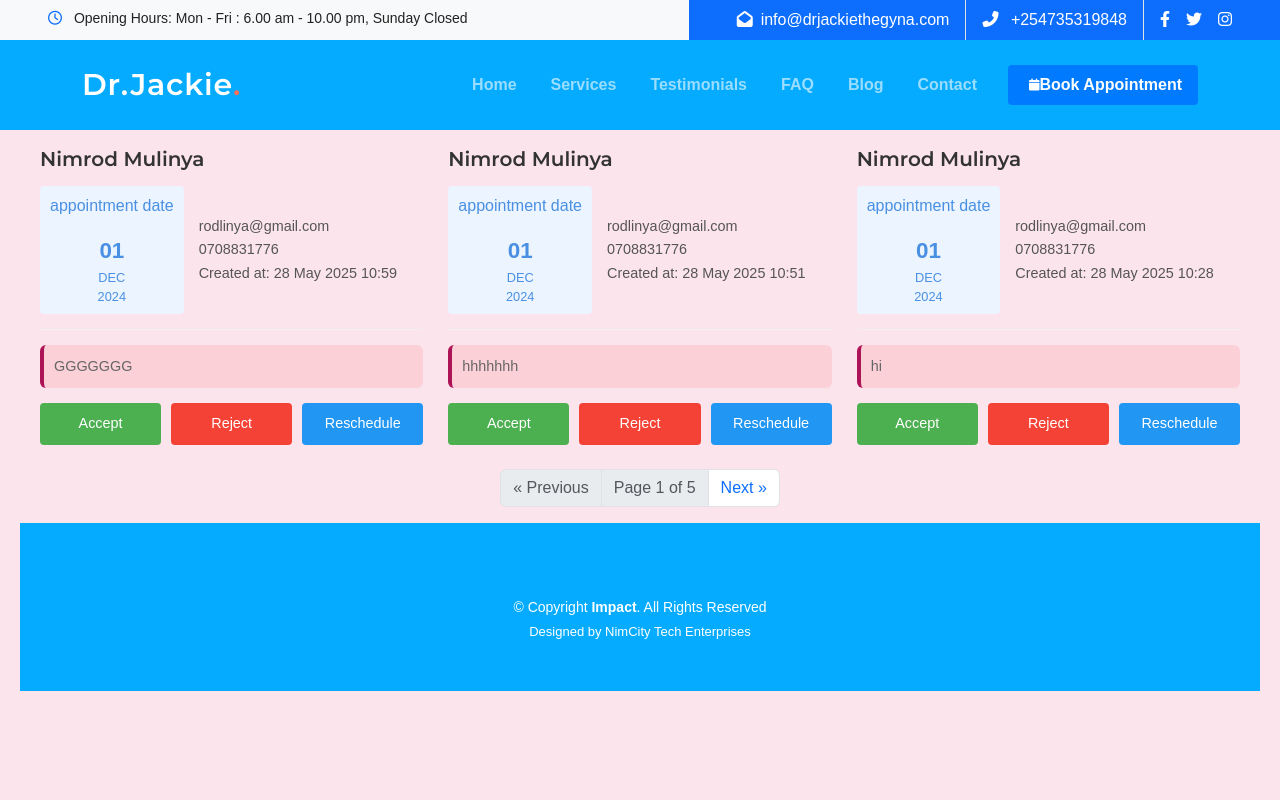
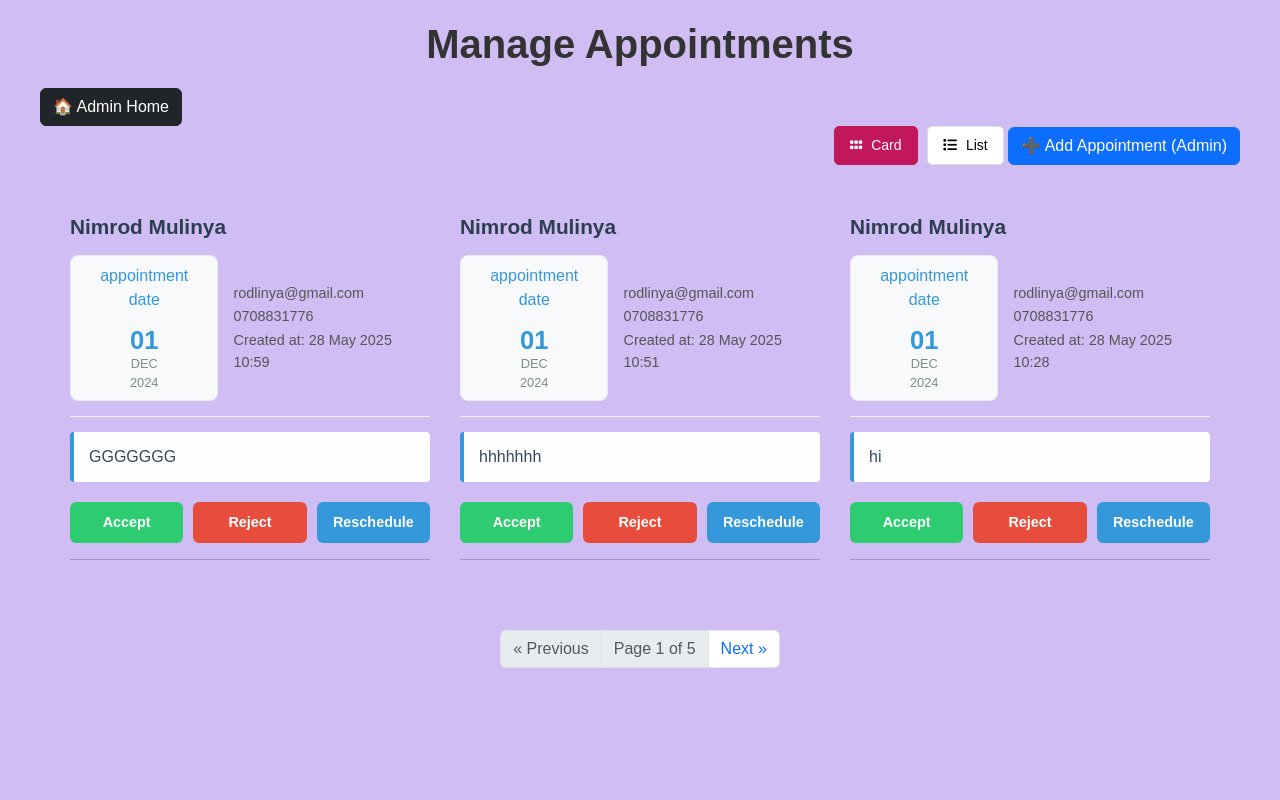
Before and after one commit to NMMalika/dr.MulundaDjango, a Django app: page /manage-appointment/ in a window 1280 px wide. Run offline with Django 5.2, Linux system fonts and the light colour scheme; a user stored in the database is signed in; data comes from the database, SQL or seed files in the repository; both versions use the stored data as it was after the commit; some libraries are stand-ins or nearby versions.

Commit message:
add admin button

```diff
--- a/templates/index.html
+++ b/templates/index.html
@@ -288,14 +288,17 @@
                     <div class="row gy-4">
                         <div class="col-lg-4">
                             <div class="content px-xl-5">
+                                <hr>
                                 <h3>Frequently Asked <strong>Questions</strong></h3>
                             </div>
                         </div>
 
                         <div class="col-lg-8">
                             <div class="accordion accordion-flush" id="faqlist" data-aos="fade-up" data-aos-delay="100">
+                                <hr>
                                 <div class="accordion-item">
                                     <h3 class="accordion-header">
+
                                         <button class="accordion-button collapsed" type="button" data-bs-toggle="collapse" data-bs-target="#faq-content-1">
                                             <span class="num">1.</span>
                                             What do Dr Jackie do?
--- a/templates/manage_appointment.html
+++ b/templates/manage_appointment.html
@@ -1,6 +1,23 @@
-{% extends "base.html" %}
+
 {% load static %}
+<!-- Icon Font Stylesheet -->
+<link href="https://cdnjs.cloudflare.com/ajax/libs/font-awesome/5.10.0/css/all.min.css" rel="stylesheet" />
+<link href="https://cdn.jsdelivr.net/npm/bootstrap-icons@1.4.1/font/bootstrap-icons.css" rel="stylesheet" />
+<link href="https://cdn.jsdelivr.net/npm/bootstrap@5.3.3/dist/css/bootstrap.min.css" rel="stylesheet">
 
+<!-- Vendor CSS Files -->
+<link href="{% static 'assets/vendor/bootstrap/css/bootstrap.min.css' %}" rel="stylesheet" />
+<link href="{% static 'assets/vendor/bootstrap-icons/bootstrap-icons.css' %}" rel="stylesheet" />
+<link href="{% static 'assets/vendor/aos/aos.css' %}" rel="stylesheet" />
+<link href="{% static 'assets/vendor/glightbox/css/glightbox.min.css' %}" rel="stylesheet" />
+<link href="{% static 'assets/vendor/swiper/swiper-bundle.min.css' %}" rel="stylesheet" />
+
+<!-- Template Main CSS File -->
+<link href="{% static 'assets/css/main.css' %}" rel="stylesheet" />
+</head>
+<script src="https://cdn.jsdelivr.net/npm/bootstrap@5.3.3/dist/js/bootstrap.bundle.min.js"></script>
+
+<body>
 
 {% block content %}
 <link
@@ -11,7 +28,7 @@
       /* --- Basic Setup & Theme --- */
       body {
         font-family: Arial, sans-serif;
-        background-color: #fce4ec; /* Light Pink Background */
+        background-color:#d0bdf4; /* Light Pink Background */
         margin: 0;
         padding: 20px;
       }
@@ -54,29 +71,40 @@
         margin-right: 5px;
       }
 
-      /* --- CARD VIEW STYLES (Your Default) --- */
      .view-cards .appointments-container {
   display: grid;
-        grid-template-columns: repeat(auto-fill, minmax(320px, 1fr));
-        gap: 25px;
+  grid-template-columns: repeat(auto-fill, minmax(340px, 1fr)); /* Slightly wider cards */
+  gap: 30px; /* Increased gap for more space */
+  padding: 30px; /* Crucial for breathing room around the grid */
 }
-      /* Base styles for an item, shared between views */
+
+/* 2. Enhance the card itself with a stronger shadow and a hover effect */
 .appointment-item {
   background-color: #fff;
-        border: 1px solid #e0e0e0;
-        border-radius: 8px;
-        box-shadow: 0 2px 5px rgba(0, 0, 0, 0.05);
-        transition: all 0.3s ease;
+  border: 1px solid #ddd; /* A subtle border is fine */
+  border-radius: 12px; /* A slightly softer radius */
+  /* A more pronounced shadow makes it "pop" */
+  box-shadow: 0 4px 12px rgba(0, 0, 0, 0.08);
+  /* Smooth transition for the hover effect */
+  transition: transform 0.3s ease, box-shadow 0.3s ease;
+  display: flex; /* Helps in structuring content vertically */
+  flex-direction: column;
+  padding: 20px;
 }
-      .view-cards .appointment-item {
-        padding: 20px;
-        display: flex;
-        flex-direction: column;
+
+/* 3. Add a "lift" effect when the user hovers over a card */
+.appointment-item:hover {
+  transform: translateY(-8px); /* Lifts the card up */
+  /* The shadow becomes stronger on hover, enhancing the lift */
+  box-shadow: 0 8px 25px rgba(0, 0, 0, 0.12);
 }
+
+/* --- Internal Card Styles (Minor Tweaks for Polish) --- */
+
 .view-cards .card-name {
-        font-size: 1.25em;
+  font-size: 1.3em;
   font-weight: 600;
-        color: #333;
+  color: #2c3e50; /* A softer black */
   margin-bottom: 15px;
 }
 .view-cards .contact-info-flex {
@@ -87,29 +115,29 @@
   padding-bottom: 15px;
 }
 .view-cards .date-display {
-        background-color: #ebf4ff;
-        color: #4a90e2;
-        border-radius: 4px;
-        padding: 8px 10px;
+  background-color: #f8f9fa;
+  color: #3498db;
+  border: 1px solid #e9ecef;
+  border-radius: 8px; /* Softer radius */
+  padding: 8px 12px;
   text-align: center;
   margin-right: 15px;
-        min-width: 50px;
+  min-width: 60px;
 }
 .view-cards .date-day {
   display: block;
-        font-size: 1.4em;
+  font-size: 1.6em;
   font-weight: bold;
+  line-height: 1;
 }
-      .view-cards .date-month {
-        display: block;
-        font-size: 0.8em;
-        text-transform: uppercase;
-      }
+.view-cards .date-month,
 .view-cards .date-year {
   display: block;
   font-size: 0.8em;
   text-transform: uppercase;
+  color: #7f8c8d;
 }
+
 .view-cards .details {
   font-size: 0.9em;
   color: #555;
@@ -119,91 +147,154 @@
   margin: 2px 0;
 }
 .view-cards .description-text {
-        font-size: 0.9em;
-        color: #666;
+  font-size: 1em; /* Make message slightly larger */
+  color: #34495e;
   line-height: 1.6;
-        margin-bottom: 15px;
-        flex-grow: 1;
-        background-color: rgba(236, 6, 6, 0.09);
-        border-left: 4px solid #ad1457;
-        padding: 10px;
   margin-top: 15px;
-        border-radius: 6px;
+  margin-bottom: 20px; /* More space before buttons */
+  flex-grow: 1; /* Pushes buttons to the bottom */
+  background-color: #fdfefe;
+  border-left: 4px solid #3498db; /* A calmer blue */
+  padding: 12px 15px;
+  border-radius: 4px;
 }
 .view-cards .action-buttons-container {
   display: grid;
-        grid-template-columns: repeat(auto-fit, minmax(80px, 1fr));
+  grid-template-columns: repeat(3, 1fr);
   gap: 10px;
 }
+
+/* Button Styles (Added hover states) */
 .btn-action {
-        /* Shared button style */
   padding: 10px 15px;
   border: none;
-        border-radius: 4px;
+  border-radius: 6px;
   cursor: pointer;
   font-size: 0.9em;
-        font-weight: 500;
-        transition: background-color 0.3s ease;
+  font-weight: bold;
+  transition: opacity 0.2s ease;
   text-align: center;
   color: white;
 }
-      .btn-accept {
-        background-color: #4caf50;
-      } /* Green */
-      .btn-reject {
-        background-color: #f44336;
-      } /* Red */
-      .btn-reschedule {
-        background-color: #2196f3;
-      } /* Blue */
+.btn-action:hover {
+  opacity: 0.85; /* Simple and clean hover effect */
+}
+.btn-accept { background-color: #2ecc71; } /* Green */
+.btn-reject { background-color: #e74c3c; } /* Red */
+.btn-reschedule { background-color: #3498db; } /* Blue */
 
-      /* --- LIST VIEW STYLES (The New View) --- */
+
+/* --- LIST VIEW STYLES (Card-Like List Items) --- */
+
 .view-list .appointments-container {
   display: flex;
   flex-direction: column;
-        gap: 1px; /* Creates thin lines between items */
-        background-color: #ddd;
-        border: 1px solid #ddd;
-        border-radius: 8px;
-        overflow: hidden;
+  gap: 15px; /* spacing between items */
+  padding: 10px;
+
 }
+
+/* Style each appointment like a mini card */
 .view-list .appointment-item {
   display: flex;
   flex-direction: row;
   align-items: center;
-        padding: 15px;
-        flex-wrap: wrap; /* Allows wrapping on smaller screens */
+  flex-wrap: wrap;
+
+  background-color: #ffffff;
+  border: 10px solid #e0e0e0;
+  border-radius: 10px;
+
+  padding: 20px;
+  box-shadow: 0 4px 8px rgba(0, 0, 0, 0.05);
+
+  transition: transform 0.2s ease, box-shadow 0.2s ease;
+  cursor: pointer;
 }
-      /* Hide elements not needed in list view */
-      .view-list .date-display,
-      .view-list .description-text {
-        display: none;
+
+/* Hover effect */
+.view-list .appointment-item:hover {
+  transform: translateY(-4px);
+  box-shadow: 0 6px 14px rgba(0, 0, 0, 0.08);
+  background-color: #fdfdfd;
 }
+
+/* Name section */
 .view-list .card-name {
-        font-weight: 600;
-        flex-basis: 150px; /* Give name a base width */
+  font-weight: 700;
+  font-size: 1.1em;
+  color: #2c3e50;
+  flex-basis: 180px;
   flex-grow: 1;
-        padding-right: 15px;
 }
+
+/* Details section */
 .view-list .details {
   display: flex;
-        flex-basis: 300px;
+  flex-wrap: wrap;
+  flex-basis: 350px;
   flex-grow: 2;
-        gap: 20px;
+  gap: 8px 20px;
+  font-size: 0.92em;
+  color: #555;
 }
+
+.view-list .details span {
+  background: #f1f3f5;
+  padding: 5px 10px;
+  border-radius: 6px;
+  font-size: 0.85em;
+  color: #444;
+}
+
+/* Action buttons */
 .view-list .action-buttons-container {
   display: flex;
   gap: 10px;
   justify-content: flex-end;
-        flex-basis: 280px; /* Fixed space for buttons */
+  flex-basis: 280px;
   flex-grow: 1;
+  margin-left: auto;
 }
+
+.view-list .action-buttons-container button {
+  padding: 8px 14px;
+  font-size: 0.85em;
+  border-radius: 6px;
+  border: none;
+  cursor: pointer;
+  transition: all 0.2s ease;
+}
+
+.view-list .action-buttons-container .btn-success {
+  background-color: #28a745;
+  color: white;
+}
+
+.view-list .action-buttons-container .btn-danger {
+  background-color: #dc3545;
+  color: white;
+}
+
+.view-list .action-buttons-container .btn-primary {
+  background-color: #007bff;
+  color: white;
+}
+
+.view-list .action-buttons-container button:hover {
+  opacity: 0.9;
+  transform: scale(1.05);
+}
+
+
     </style>
   </head>
   <body>
     <main>
       <h1 class="appointments-title">Manage Appointments</h1>
-
+      <a href="{% url 'admin:index' %}" class="btn btn-dark">
+        🏠 Admin Home
+      </a>
       <!-- View Toggle Buttons -->
       <div class="view-toggle-container">
         <button
@@ -216,6 +307,9 @@
         <button id="view-list-btn" class="view-toggle-btn" title="List View">
           <i class="fa-solid fa-list"></i> List
         </button>
+        <a href="{% url 'admin:doctor_appointment_add' %}" class="btn btn-primary">
+          ➕ Add Appointment (Admin)
+        </a>
       </div>
 
       <!-- THIS IS THE WRAPPER DIV THAT WAS MISSING -->
@@ -287,7 +381,9 @@
               >
                 Reschedule
               </button>
+
             </div>
+            <hr>
           </div>
           {% empty %}
           <div style="text-align: center; grid-column: 1 / -1">
```
Also changed, not shown: db.sqlite3. Lines whose indentation alone changed are shown as unchanged.
